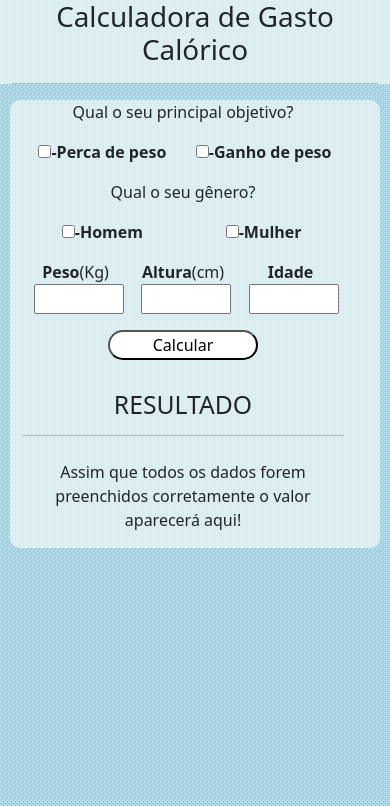
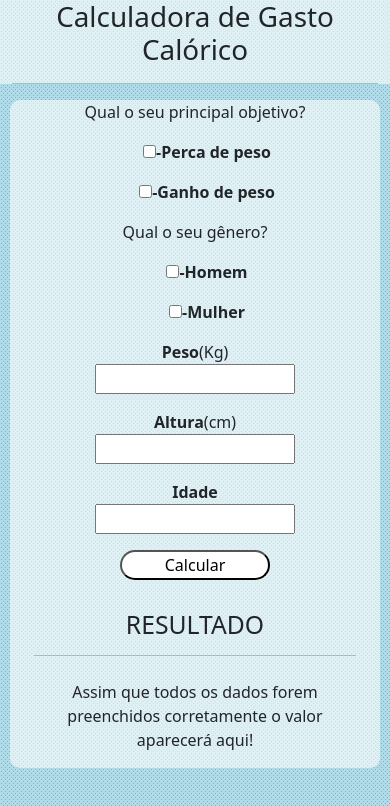
Before and after one commit to Dieg0felisbino/Calculadora-de-Gasto-Calorico-ao-dia, a plain HTML site: page index.html in a window 390 px wide. Shown: the top 806 px of the page. Drawn offline with nearby package versions, Linux system fonts and the light colour scheme.

Commit message:
Primeiro Commit 16/09
Correção de bugs em versão mobile.

```diff
--- a/index.html
+++ b/index.html
@@ -17,26 +17,26 @@
         </div>
     </head>
     <div id="container-principal">
-        <div class="container-fluid row justify-content-center text-center">
+        <div class="container-fluid row justify-content-center text-center" id="container-secundario">
             <p class="col-12">Qual o seu principal objetivo?</p>
 
                 <div class="col-12 row" id="containerCheckbox">
-                    <p class="col-6"><input type="checkbox" name="PercaDePeso" id="PercaDePeso" onclick="perca()"><strong>-Perca de peso</strong></p>
+                    <p class="col-12 col-sm-12 col-md-6"><input type="checkbox" name="PercaDePeso" id="PercaDePeso" onclick="perca()"><strong>-Perca de peso</strong></p>
 
-                    <p class="col-6"><input type="checkbox" name="ganhoDePeso" id="ganhoDePeso" onclick="ganho()"><strong>-Ganho de peso</strong></p>
+                    <p class="col-12 col-sm-12 col-md-6"><input type="checkbox" name="ganhoDePeso" id="ganhoDePeso" onclick="ganho()"><strong>-Ganho de peso</strong></p>
                 </div>
 
             <p>Qual o seu gênero?</p>
 
                 <div class="col-12 row" id="containerCheckbox">
-                    <p class="col-6 justify-content-center"><input type="checkbox" name="Homem" id="checkboxHomem" onclick="checkboxHomem()"><strong>-Homem</strong></p>
-                    <p class="col-6 justify-content-center"><input type="checkbox" name="Mulher" id="checkboxMulher" onclick="checkboxMulher()"><strong>-Mulher</strong></p>
+                    <p class="col-12 col-sm-12 col-md-6"><input type="checkbox" name="Homem" id="checkboxHomem" onclick="checkboxHomem()"><strong>-Homem</strong></p>
+                    <p class="col-12 col-sm-12 col-md-6"><input type="checkbox" name="Mulher" id="checkboxMulher" onclick="checkboxMulher()"><strong>-Mulher</strong></p>
                 </div>
 
                 <div class="col-12 row">
-                    <p class="col-4"><strong>Peso</strong>(Kg)<br><input type="number" name="Peso" id="peso" class="inputNumber"></p>
-                    <p class="col-4"><strong>Altura</strong>(cm)<br><input type="number" name="Altura" id="altura" class="inputNumber"></p>
-                    <p class="col-4"><strong>Idade</strong><br><input type="number" name="Idade" id="idade" class="inputNumber"></p>
+                    <p class="col-12 col-sm-12 col-md-4"><strong>Peso</strong>(Kg)<br><input type="number" name="Peso" id="peso" class="inputNumber"></p>
+                    <p class="col-12 col-sm-12 col-md-4"><strong>Altura</strong>(cm)<br><input type="number" name="Altura" id="altura" class="inputNumber"></p>
+                    <p class="col-12 col-sm-12 col-md-4"><strong>Idade</strong><br><input type="number" name="Idade" id="idade" class="inputNumber"></p>
                 </div>
             <input type="button" value="Calcular" onclick="calcular()" class="col-12" id="buttonCalcular">
             <h2>RESULTADO<hr></h2>
--- a/style.css
+++ b/style.css
@@ -26,9 +26,11 @@ h2{
 @media screen and (width < 900px) and (width > 350px) {
     #containerCheckbox{
         width: 100%;
+        margin-left: auto;
+        margin-left: auto;
     }
     .inputNumber{
-        max-width: 90px;
+        max-width: 200px;
     }
     #container-principal{
         width: 95%;
@@ -39,7 +41,7 @@ h2{
         width: 100%;
     }
     .inputNumber{
-        max-width: 70px;
+        max-width: 75%;
     }
     #container-principal{
         width: 100%;
@@ -55,3 +57,7 @@ h2{
     background-color:black;
     color: white;
 }
+#container-secundario{
+    margin-left: auto;
+    margin-right: auto;
+}
```
